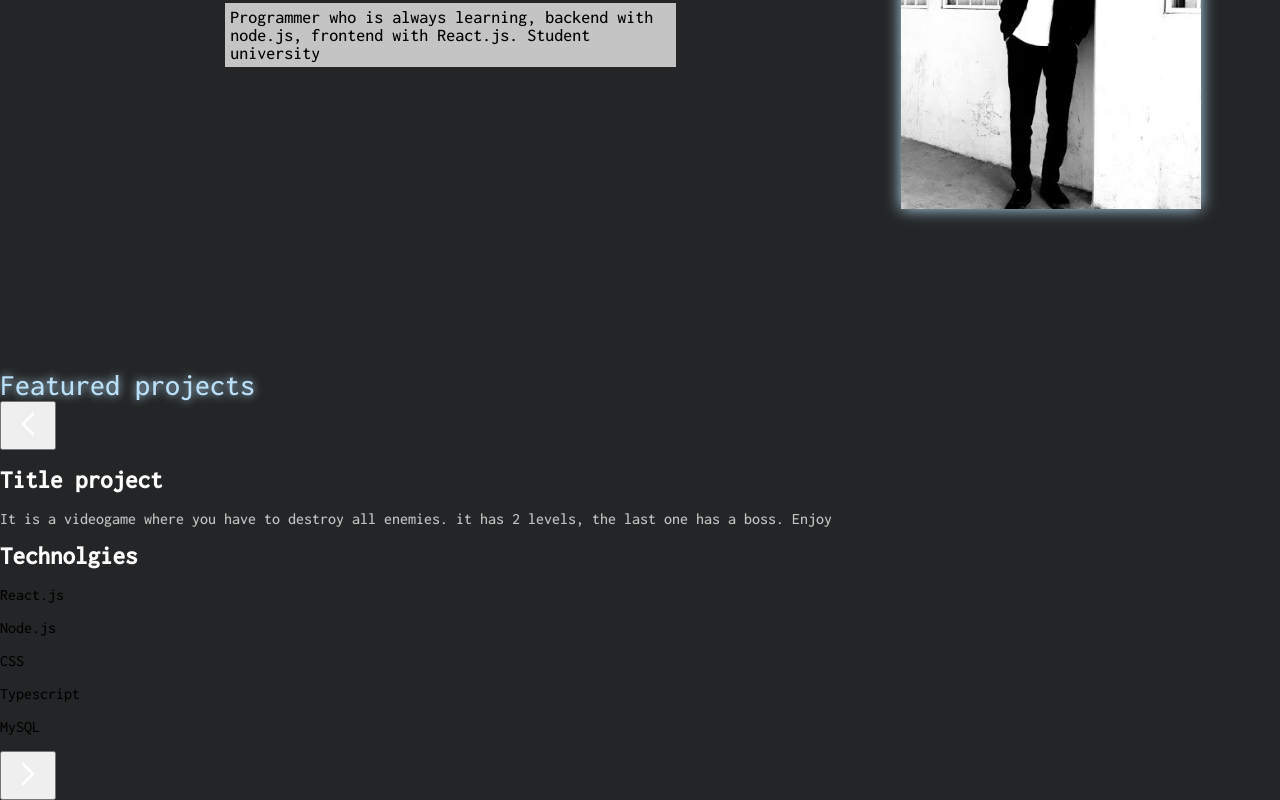
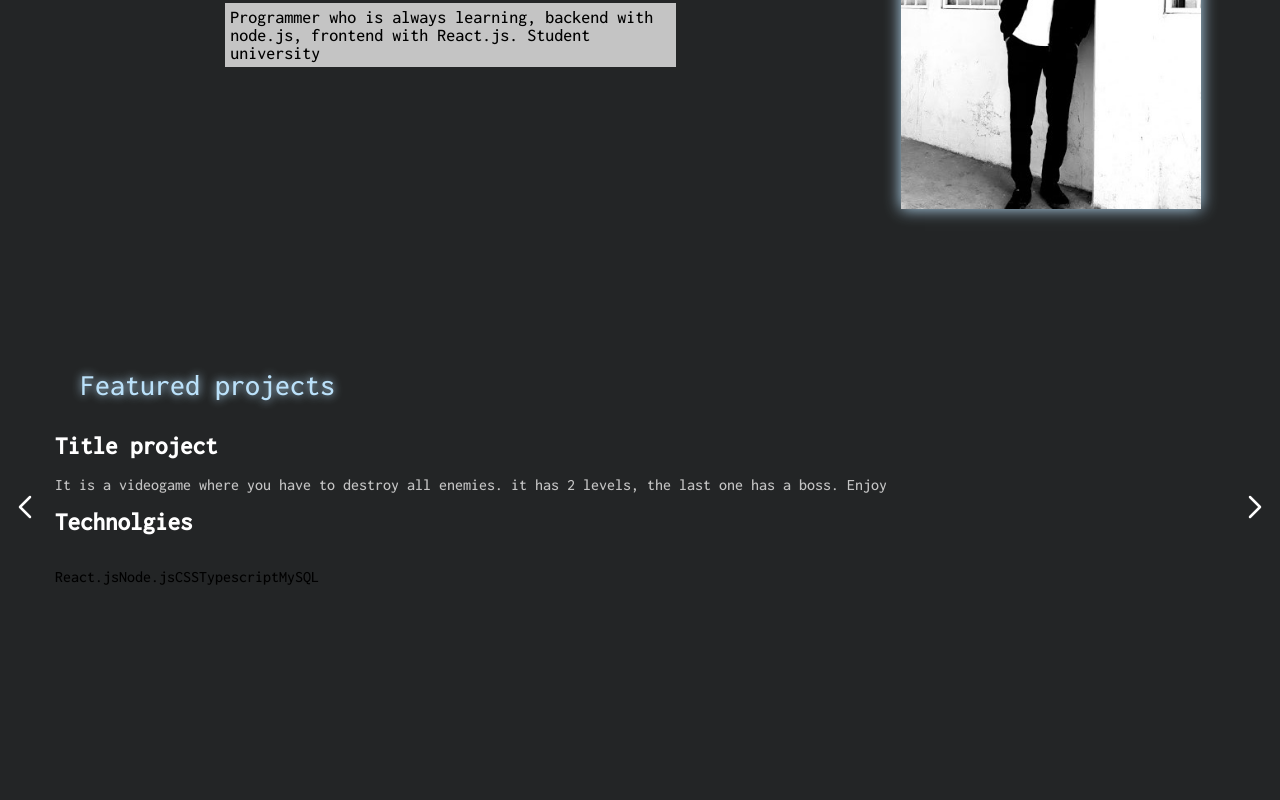
Before and after one commit to sam-621/rogeliosamuel.com, a React app: page /0 in a window 1280 px wide. Shown: the part 416-1216 px from the top of the page. After the commit the page ends 1032 px from the top, so only its background shows below. Built offline with nearby package versions, Linux system fonts and the light colour scheme.

Commit message:
[ADD] Styles to fetured projects components

```diff
--- /dev/null
+++ b/src/assets/styles/components/molecules/feturedProjectDescription.css
@@ -0,0 +1,3 @@
+.FeaturedProjectDescription-Technologies {
+  display: flex;
+}
--- /dev/null
+++ b/src/assets/styles/containers/FeaturedProjects.css
@@ -0,0 +1,34 @@
+.FeaturedProjects-container {
+  display: grid;
+  grid-template-rows: auto auto;
+}
+.FeaturedProjets-title h2 {
+  margin-left: 80px;
+}
+.FeaturedProjects {
+  display: grid;
+  grid-template-columns: auto 1fr auto;
+  padding: 5px;
+}
+.FeaturedProject-content {
+  display: grid;
+  grid-template-columns: auto auto;
+  padding: 10px;
+}
+.Arrow-container {
+  display: flex;
+  align-items: center;
+}
+.Arrow-container button {
+  transition: 0.3s;
+  cursor: pointer;
+  background: none;
+  border: none;
+  padding: 0;
+  height: 100%;
+}
+.Arrow-container button:hover {
+  transition: 0.3s;
+  background-color: black;
+  box-shadow: 0 0 15px black;
+}
--- a/src/components/molecules/FeaturedProjectDescription.jsx
+++ b/src/components/molecules/FeaturedProjectDescription.jsx
@@ -1,4 +1,5 @@
 import React from "react";
+import "../../assets/styles/components/molecules/feturedProjectDescription.css";
 
 import Subtitle from "../atoms/text/Subtitles";
 import Content from "../atoms/text/Content";
@@ -16,9 +17,11 @@ const FeaturedProjectDescription = ({
       </div>
       <div>
         <Subtitle Content="Technolgies" />
-        {technologies.map((technology, index) => {
-          return <p key={index}>{technology}</p>;
-        })}
+        <div className="FeaturedProjectDescription-Technologies">
+          {technologies.map((technology, index) => {
+            return <p key={index}>{technology}</p>;
+          })}
+        </div>
       </div>
     </div>
   );
--- a/src/containers/FeaturedProjects.jsx
+++ b/src/containers/FeaturedProjects.jsx
@@ -1,4 +1,5 @@
 import React from "react";
+import "../assets/styles/containers/FeaturedProjects.css";
 
 import { FeaturedProjectsData } from "../assets/FeaturedProjects";
 import SecondaryText from "../components/atoms/text/SecondaryText";
@@ -7,17 +8,17 @@ import FeaturedProjectDescription from "../components/molecules/FeaturedProjectD
 
 const FeaturedProjects = () => {
   return (
-    <main>
-      <div>
+    <main className="FeaturedProjects-container">
+      <div className="FeaturedProjets-title">
         <SecondaryText Content="Featured projects" FontSize="30px" />
       </div>
-      <div>
-        <div>
+      <div className="FeaturedProjects">
+        <div className="Arrow-container">
           <button>
             <Arrow Direction="left" />
           </button>
         </div>
-        <div>
+        <div className="FeaturedProject-content">
           <div>
             {FeaturedProjectsData.map((project, index) => {
               return (
@@ -32,7 +33,7 @@ const FeaturedProjects = () => {
           </div>
           <div></div>
         </div>
-        <div>
+        <div className="Arrow-container">
           <button>
             <Arrow Direction="right" />
           </button>
```
